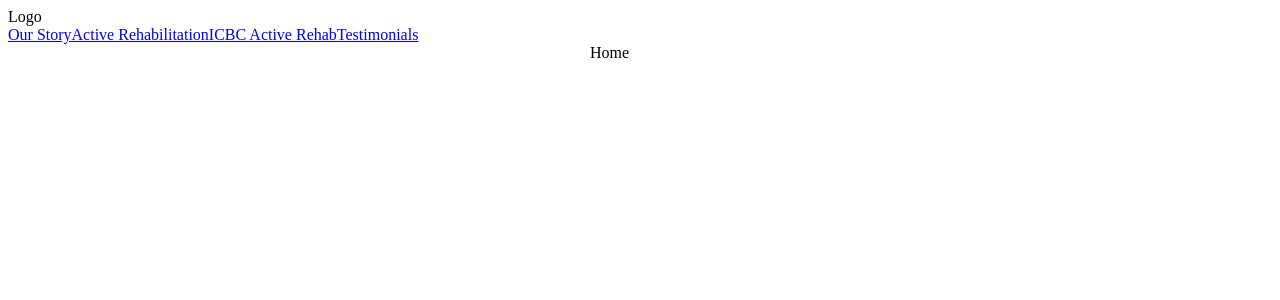
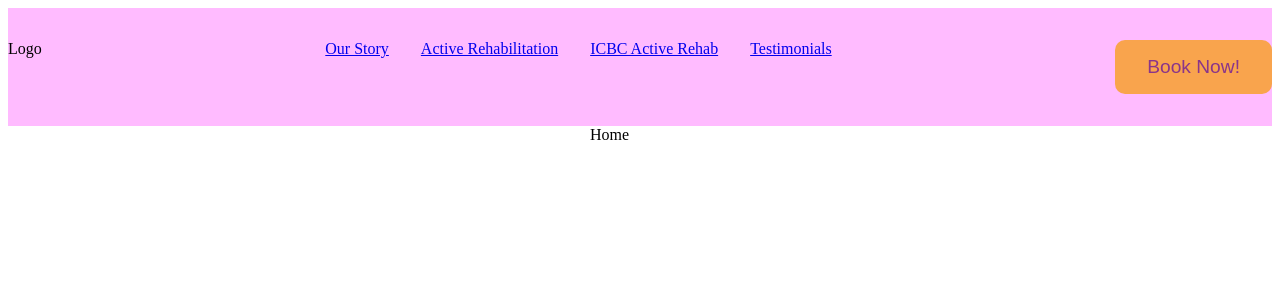
Before and after one commit to matt-baillie/kin-on-the-go, a React (Create React App) app: page / in a window 1280 px wide. Shown: the top 300 px of the page. Built offline with nearby package versions, Linux system fonts and the light colour scheme.

Commit message:
Header styling, created tasks.txt to track To Do tasks as I think of them

```diff
--- a/src/components/Header.tsx
+++ b/src/components/Header.tsx
@@ -1,18 +1,18 @@
 import React from "react";
 import { Link } from "react-router-dom";
-import styled from "styled-components";
+import { StyledHeader } from "./styles/Header.styled";
 
 export const Header = () => {
   return (
-    <header>
+    <StyledHeader>
       <div>Logo</div>
-      <div>
+      <nav>
         <Link to="/our-story">Our Story</Link>
         <Link to="/active-rehabilitation">Active Rehabilitation</Link>
         <Link to="/icbc">ICBC Active Rehab</Link>
         <Link to="/testimonials">Testimonials</Link>
-      </div>
-      <div></div>
-    </header>
+      </nav>
+      <button>Book Now!</button>
+    </StyledHeader>
   );
 };
--- /dev/null
+++ b/src/components/styles/Header.styled.js
@@ -0,0 +1,25 @@
+import styled from "styled-components";
+
+export const StyledHeader = styled.header`
+  background-color: #fbf;
+  padding: 2rem 0;
+  display: flex;
+  justify-content: space-between;
+
+  nav {
+    display: flex;
+    justify-content: space-between;
+    a {
+      padding: 0 1rem;
+    }
+  }
+
+  button {
+    color: #8a358a;
+    font-size: 1.2rem;
+    background-color: #f9a44d;
+    border-radius: 10px;
+    border: none;
+    padding: 1rem 2rem;
+  }
+`;
```
Also changed, not shown: tasks.txt (added).
